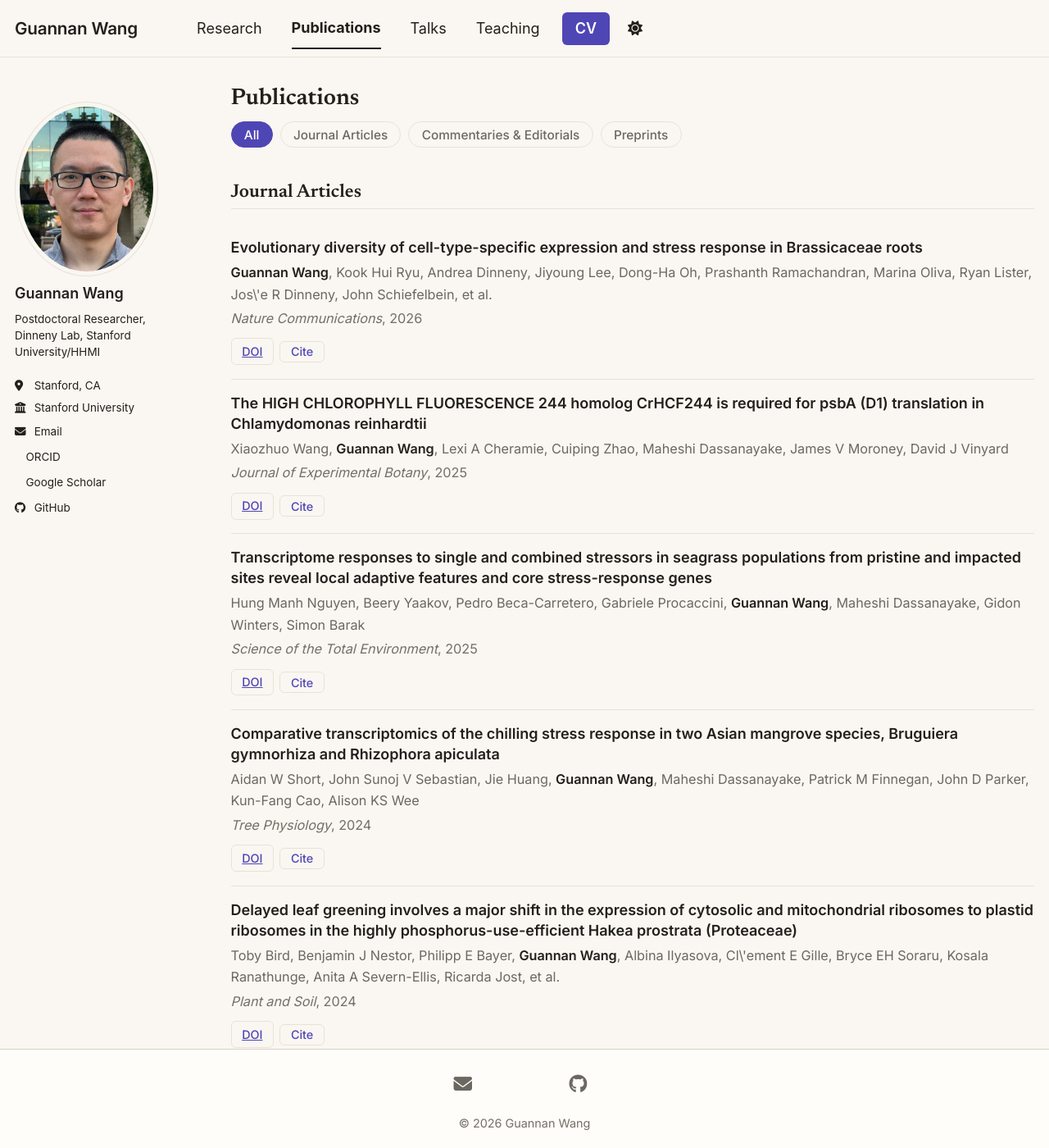
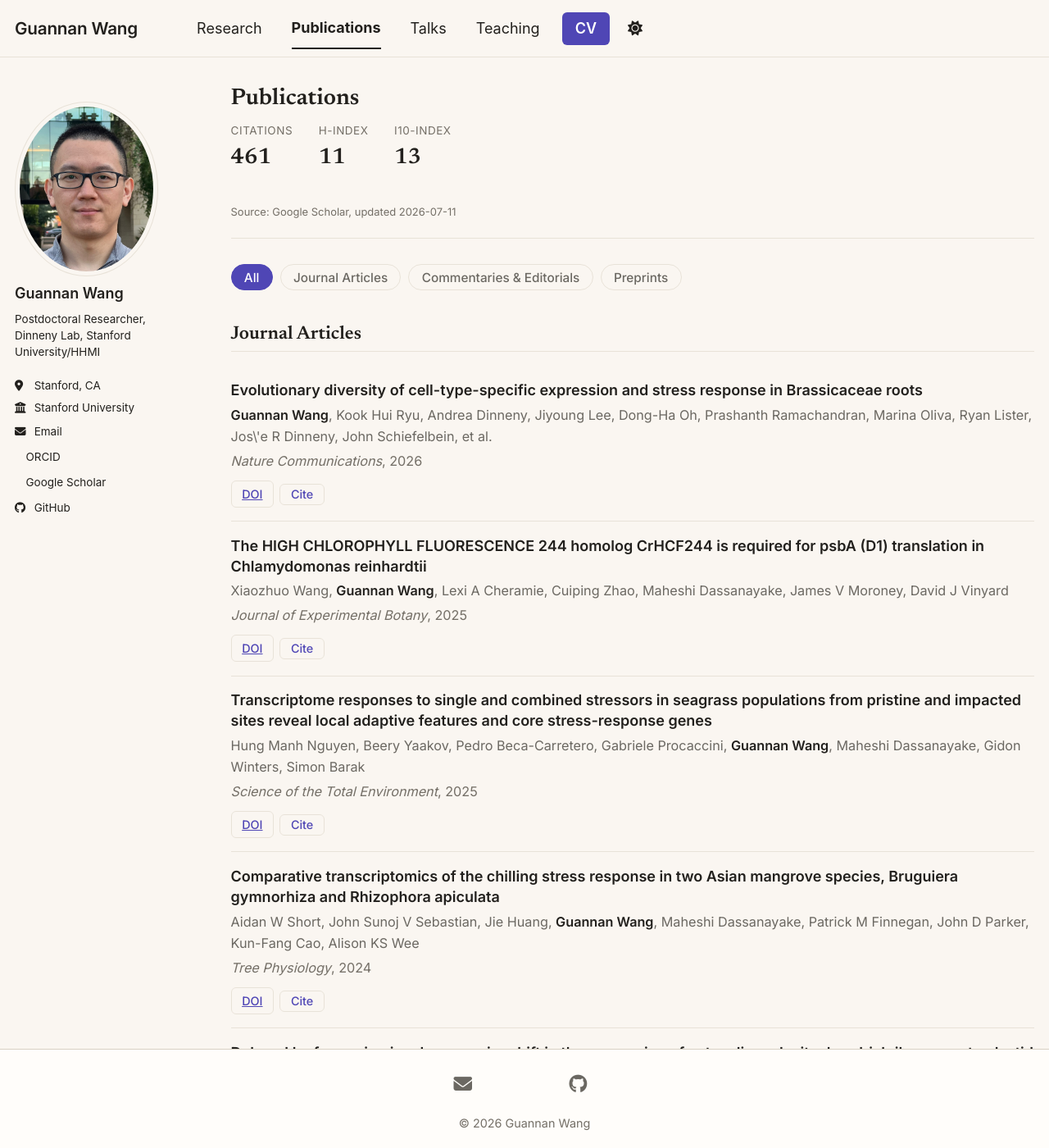
Before and after one commit to Guannan-Wang/guannan-wang.github.io, a Jekyll site: the page built from _pages/publications.html, in a window 1280 px wide and 1400 px high. Shown: the whole window at 82% size. Built offline with Jekyll 4.4.1, drawn with Linux system fonts in a browser that asks for light colours; a style sheet for code colours, icons or effects is not loaded.

Commit message:
feat: move citation metrics to publications page

```diff
--- a/_includes/hero.html
+++ b/_includes/hero.html
@@ -51,6 +51,5 @@
       </ul>
     {% endif %}
 
-    {% include hero-metrics.html %}
   </div>
 </section>
--- /dev/null
+++ b/_includes/scholar-metrics.html
@@ -0,0 +1,22 @@
+{%- comment -%}
+  Citation metrics strip. Reads _data/scholar.yml (written by the weekly Scholar
+  sync). Degrades gracefully: renders nothing until that file exists with at
+  least one metric, so a blocked/absent sync never shows empty boxes.
+{%- endcomment -%}
+{% assign s = site.data.scholar %}
+{% if s and s.citations or s.h_index or s.i10_index %}
+  <dl class="metrics" aria-label="Citation metrics">
+    {% if s.citations %}
+      <div class="metric"><dt>Citations</dt><dd>{{ s.citations }}</dd></div>
+    {% endif %}
+    {% if s.h_index %}
+      <div class="metric"><dt>h-index</dt><dd>{{ s.h_index }}</dd></div>
+    {% endif %}
+    {% if s.i10_index %}
+      <div class="metric"><dt>i10-index</dt><dd>{{ s.i10_index }}</dd></div>
+    {% endif %}
+    {% if s.updated %}
+      <p class="metrics__note">Source: Google Scholar, updated {{ s.updated }}</p>
+    {% endif %}
+  </dl>
+{% endif %}
--- a/_pages/publications.html
+++ b/_pages/publications.html
@@ -8,6 +8,8 @@ author_profile: true
 {% include base_path %}
 
 <div class="pubs">
+  {% include scholar-metrics.html %}
+
   <div class="pubs__filters" role="group" aria-label="Filter publications by type">
     <button type="button" class="pub-chip is-active" data-filter="all" aria-pressed="true">All</button>
     {% for t in site.publication_types %}
--- a/_sass/layout/_academic.scss
+++ b/_sass/layout/_academic.scss
@@ -185,17 +185,18 @@ button:focus-visible,
   white-space: nowrap;
 }
 
-/* Hero metrics strip (degrades gracefully — renders nothing without data) */
-.hero__metrics {
+/* Citation metrics strip (Publications page; degrades gracefully) */
+.metrics {
   display: flex;
   flex-wrap: wrap;
-  gap: 1.5rem;
-  margin: 0;
-  padding: 0.9rem 0 0;
-  border-top: 1px solid var(--border);
+  align-items: baseline;
+  gap: 1.75rem;
+  margin: 0 0 1.75rem;
+  padding: 0 0 1.1rem;
+  border-bottom: 1px solid var(--border);
 }
 
-.hero__metric {
+.metric {
   dt {
     font-size: 0.75rem;
     text-transform: uppercase;
@@ -204,16 +205,16 @@ button:focus-visible,
   }
   dd {
     margin: 0;
-    font-size: 1.35rem;
+    font-size: 1.5rem;
     font-weight: 600;
     color: var(--ink);
     font-family: var(--font-serif);
   }
 }
 
-.hero__metrics-note {
+.metrics__note {
   flex-basis: 100%;
-  margin: 0.2rem 0 0;
+  margin: 0.1rem 0 0;
   font-size: 0.72rem;
   color: var(--muted);
 }
@@ -271,8 +272,7 @@ button:focus-visible,
   .hero__photo { width: 140px; }
 
   .hero__links,
-  .hero__tags,
-  .hero__metrics {
+  .hero__tags {
     justify-content: center;
   }
 
```
Also changed, not shown: _includes/hero-metrics.html (deleted, +0 -22 lines).
